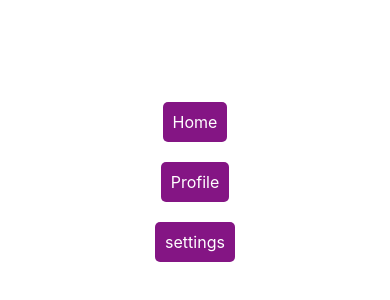
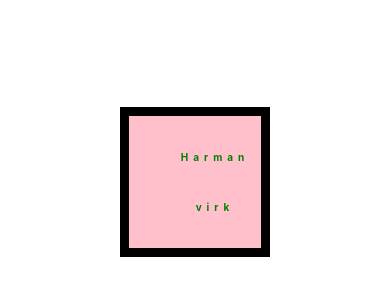
Before and after one commit to kuldeeepkumar/practiceApp, a React Native app: screen / in a window 390 px wide. Shown: the part 240-540 px from the top of the page. Built offline with nearby package versions, Linux system fonts and the light colour scheme.

Commit message:
Comprihensive list and react native style

```diff
--- a/App.js
+++ b/App.js
@@ -12,6 +12,7 @@ import Exercise9 from "./src/exercises/Exercise9";
 import Exercise10 from "./src/exercises/Exercise10";
 import Exercise11 from "./src/exercises/Exercise11";
 import Exercise12 from "./src/exercises/Exercise12";
+import Exercise13 from "./src/exercises/Exercise13";
 export default function App() {
   return (
     <>
@@ -31,7 +32,8 @@ export default function App() {
       {/* {<Exercise9 />} */}
       {/* {<Exercise10 />} */}
       {/* {<Exercise11 />} */}
-      {<Exercise12 />}
+      {/* {<Exercise12 />} */}
+      {<Exercise13 />}
     </>
   );
 }
--- /dev/null
+++ b/src/exercises/Exercise13.js
@@ -0,0 +1,69 @@
+import { ImageBackground, StyleSheet, Text, View } from "react-native";
+
+import React from "react";
+
+const Exercise13 = () => {
+  return (
+    <ImageBackground style={styles.background}>
+      <View style={styles.box}>
+        <Text style={styles.text}>Harman virk</Text>
+      </View>
+    </ImageBackground>
+  );
+};
+
+// ------------->>>>>>>>>>>>>>>   Comprehensive list of React Native Syles   <<<<<<<<<<<<<----------------
+
+const styles = StyleSheet.create({
+  container: {
+    justifyContent: "left",
+    alignItems: "center",
+  },
+  background: {
+    width: "100%",
+    height: "100%",
+    justifyContent: "center",
+    alignItems: "center",
+    gap: 3,
+    flexDirection: "row",
+    overflow: "visible",
+  },
+  box: {
+    width: 150,
+    height: 150,
+    backgroundColor: "pink",
+    justifyContent: "center",
+    alignItems: "center",
+    paddingLeft: 40,
+    margin: 10,
+    elevation: 10,
+    borderWidth: 9,
+
+    // opacity: 0.9,
+    // shadowColor: "black",
+    // shadowOffset: { width: 100, height: 100 },
+    // shadowOpacity: 0.9,
+    // shadowRadius: 9,
+    // borderStyle: "solid",
+
+    // position: "absolute",
+    // zIndex: 2,
+
+    // borderRadius: 10,
+    // transform: [{ rotate: "180deg" }],
+    // transform: [{ translateX: 40 }, { translateY: 10 }],
+    // transform: [{ scale: 2 }],
+  },
+  text: {
+    color: "green",
+
+    letterSpacing: 5,
+    lineHeight: 50,
+
+    fontSize: 10,
+    fontWeight: "bold",
+    textAlign: "center",
+  },
+});
+
+export default Exercise13;
```
